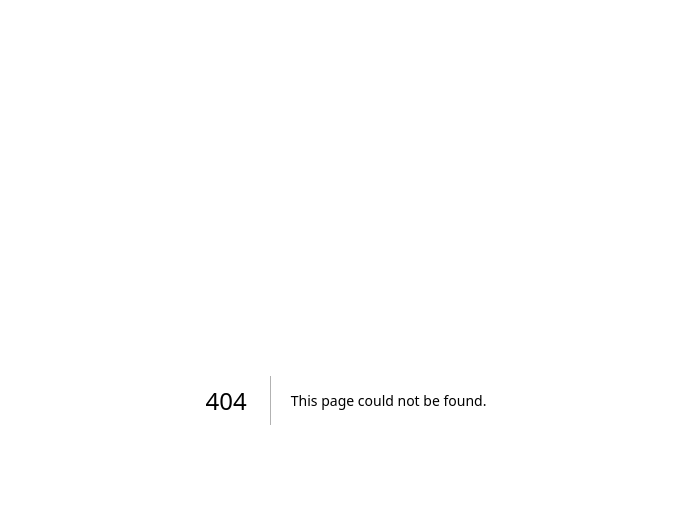
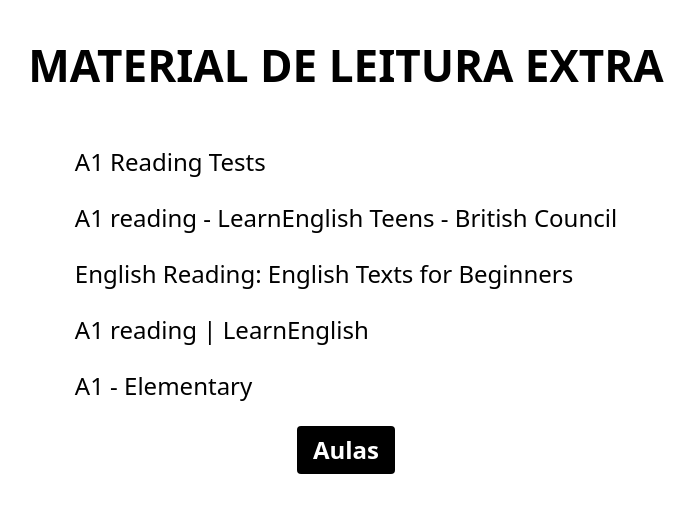
Before and after one commit to jcgsr/jun-InstrumentalEnglish, a Next.js app: page /extra in a window 1280 px wide. Before the commit this address had no page. Shown: the top 512 px of the page, without its empty margins (294-989 px from the left). Built offline with nearby package versions, Linux system fonts and the light colour scheme.

Commit message:
extra material

```diff
--- a/components/intro.js
+++ b/components/intro.js
@@ -1,21 +1,27 @@
 // import { CMS_NAME } from "../lib/constants";
-
+import Link from "next/link";
 export default function Intro() {
   return (
-    <section className="flex-col md:flex-row flex items-center md:justify-between mt-16 mb-16 md:mb-12">
-      <h1 className="text-6xl md:text-8xl font-bold tracking-tighter leading-tight md:pr-8">
+    <section className="flex flex-col items-center mt-16 mb-16 md:flex-row md:justify-between md:mb-12">
+      <h1 className="text-6xl font-bold leading-tight tracking-tighter md:text-8xl md:pr-8">
         Inglês Instrumental
       </h1>
-      <h4 className="text-center md:text-left text-lg mt-5 md:pl-8">
-        Esse é o Curso Básico de Inglês Instrumental. Aqui, aprenderás o
-        vocabulário compreendido no nível A1 (Iniciante) de Inglês elaborado
-        pelo{" "}
+      <h4 className="mt-5 text-lg text-center md:text-left md:pl-8">
+        Esse é o Curso Básico de Inglês Instrumental. Aqui, aprenderás em 30
+        aulas o vocabulário compreendido no nível A1 (Iniciante) de Inglês
+        elaborado pelo{" "}
         <u>
           <a href="https://www.coe.int/en/web/common-european-framework-reference-languages">
             Conselho Europeu
           </a>{" "}
         </u>{" "}
         de uma forma ortodoxa.
+        <br />E nessa{" "}
+        <Link href="/extra">
+          <u>página</u>
+        </Link>
+        , alguns links para treinares a leitura após teres terminado as 30
+        lições.
       </h4>
     </section>
   );
--- /dev/null
+++ b/pages/extra.js
@@ -0,0 +1,53 @@
+import Link from "next/link";
+export default function Extra() {
+  return (
+    <>
+      <div className="flex flex-col items-center m-auto justufy-center">
+        <h1 className="m-auto mt-8 text-6xl font-bold">
+          MATERIAL DE LEITURA EXTRA
+        </h1>
+        <div>
+          <ul className="mt-12 text-2xl">
+            <li className="mb-6">
+              <a href="https://test-english.com/reading/a1/" target="_blank">
+                A1 Reading Tests
+              </a>
+            </li>
+            <li className="mb-6">
+              <a
+                href="https://learnenglishteens.britishcouncil.org/skills/reading/a1-reading"
+                target="_blank"
+              >
+                A1 reading - LearnEnglish Teens - British Council
+              </a>
+            </li>
+            <li className="mb-6">
+              <a href="https://lingua.com/english/reading/" target="_blank">
+                English Reading: English Texts for Beginners{" "}
+              </a>
+            </li>
+            <li className="mb-6">
+              <a
+                href="https://learnenglish.britishcouncil.org/skills/reading/a1-reading"
+                target="_blank"
+              >
+                A1 reading | LearnEnglish
+              </a>
+            </li>
+            <li className="mb-6">
+              <a
+                href="https://www-cathoven-com.webpkgcache.com/doc/-/s/www.cathoven.com/english-teaching-resources/a1-elementary/"
+                target="_blank"
+              >
+                A1 - Elementary
+              </a>
+            </li>
+          </ul>
+        </div>
+        <button className="px-4 py-2 text-2xl font-bold text-white bg-black rounded hover:bg-gray-900 transition duration-500">
+          <Link href="/">Aulas</Link>
+        </button>
+      </div>
+    </>
+  );
+}
--- a/pages/teste.js
+++ /dev/null
@@ -1,9 +0,0 @@
-export default function HSK1() {
-  return (
-    <>
-      <div>
-        <h1>teste</h1>
-      </div>
-    </>
-  );
-}
```
